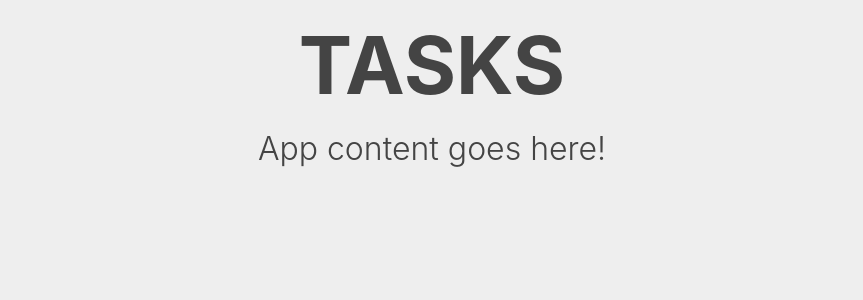
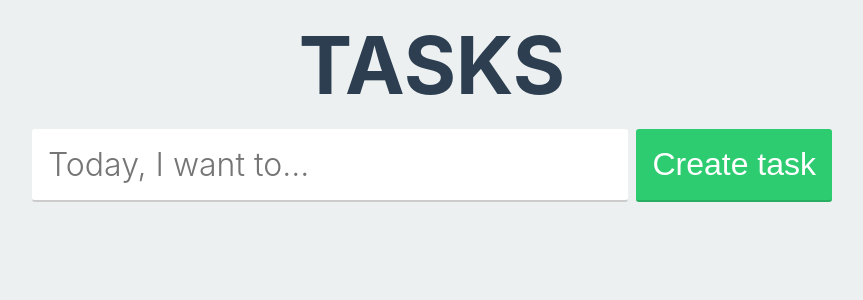
Before and after one commit to johny/react-and-redux-tasks-app, a React (Create React App) app: page / in a window 1280 px wide. Shown: the top 300 px of the page, without its empty margins (208-1071 px from the left). Built offline with nearby package versions, Linux system fonts and the light colour scheme.

Commit message:
Create UI for component AddTask

```diff
--- a/src/App.js
+++ b/src/App.js
@@ -1,4 +1,6 @@
 import React, { Component } from 'react';
+
+import AddTask from './components/AddTask';
 
 class App extends Component {
   render() {
@@ -6,7 +8,7 @@ class App extends Component {
       <div className="App">
         <div className="App__headline">Tasks</div>
         <div className="App__content">
-          App content goes here!
+          <AddTask />
         </div>
       </div>
     );
--- /dev/null
+++ b/src/components/AddTask.css
@@ -0,0 +1,43 @@
+.AddTask {
+  margin: 0;
+  padding: 0;
+}
+
+.AddTask__fieldset {
+  border: none;
+  display: flex;
+  justify-content: flex-end;
+  max-width: 50rem;
+  margin: 0 auto;
+}
+
+.AddTask__input {
+  font-size: 2rem;
+  padding: 1rem;
+  border: none;
+  border-bottom: 2px solid #ccc;
+  background: #fff;
+  border-radius: 3px;
+  flex: 1;
+}
+
+.AddTask__input:focus {
+  outline: none
+}
+
+.AddTask__button {
+  padding: 1rem;
+  border: none;
+  margin: 0 0 0 0.5rem;
+  font-size: 2rem;
+  background: #2ecc71;
+  border-bottom: 2px solid #27ae60;
+  color: #fff;
+  cursor: pointer;
+  border-radius: 3px;
+}
+
+.AddTask__button:focus {
+  background: #27ae60;
+  outline: none;
+}
--- /dev/null
+++ b/src/components/AddTask.js
@@ -0,0 +1,21 @@
+import React from 'react';
+
+import './AddTask.css';
+
+const AddTask = (props) => {
+
+  const handleSubmit = (e) => {
+    e.preventDefault();
+  };
+
+  return (
+    <form className="AddTask" onSubmit={handleSubmit}>
+      <div className="AddTask__fieldset">
+        <input className="AddTask__input" autoFocus={true} placeholder="Today, I want to..." />
+        <button className="AddTask__button" type="submit">Create task</button>
+      </div>
+    </form>
+  )
+}
+
+export default AddTask;
--- a/src/index.css
+++ b/src/index.css
@@ -1,4 +1,8 @@
-body {
+*, *::after, *::before {
+  box-sizing: border-box;
+}
+
+body, input {
   margin: 0;
   padding: 0;
   font-family: -apple-system, BlinkMacSystemFont,
@@ -7,9 +11,10 @@ body {
     "Droid Sans", "Helvetica Neue", sans-serif;
   font-style: normal;
   font-weight: 300;
-  background: #eee;
-  color: #444;
+  background: #ecf0f1;
+  color: #2c3e50;
 }
+
 
 .App {
   padding: 1rem;
@@ -21,6 +26,7 @@ body {
   text-transform: uppercase;
   font-weight: 700;
   margin: 0 0 1rem 0;
+  color: #2c3e50;
 }
 
 .App__content {
```
